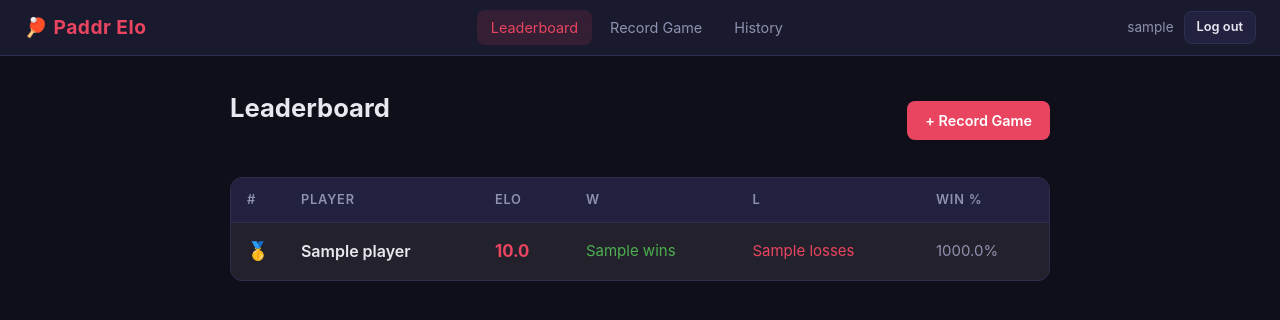
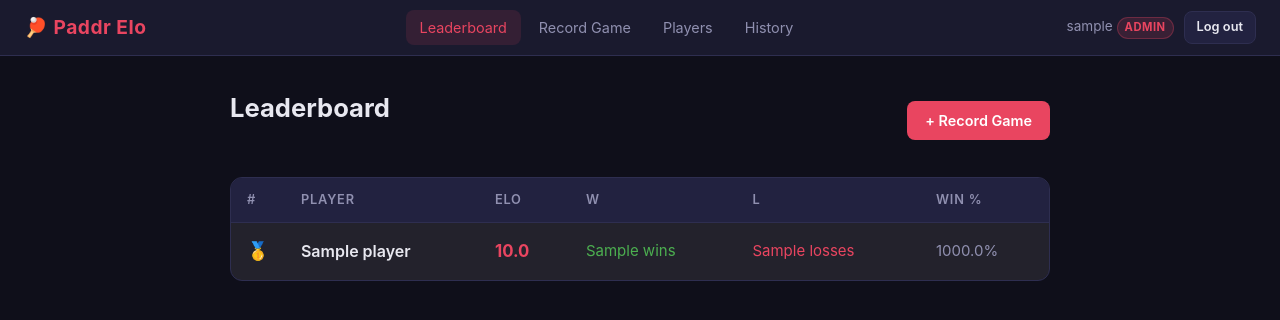
Before and after one commit to AidanHad26/Paddr-Elo, a Flask app: page / in a window 1280 px wide. Shown: the top 320 px of the page. Run offline with Flask 3, Linux system fonts and the light colour scheme; a user stored in the database is signed in; a database or web service that is not in the repository returns one stand-in record (values such as "Sample title"); some libraries are stand-ins or nearby versions.

Commit message:
changes made to login to allow for guests

```diff
--- a/app.py
+++ b/app.py
@@ -81,7 +81,6 @@ def logout():
 # ---------------------------------------------------------------------------
 
 @app.route("/")
-@login_required
 def index():
     players = database.get_leaderboard()
     return render_template("index.html", players=players)
@@ -92,13 +91,11 @@ def index():
 # ---------------------------------------------------------------------------
 
 @app.route("/record")
-@login_required
 def record_game_page():
     return render_template("record_game.html")
 
 
 @app.route("/record", methods=["POST"])
-@login_required
 def record_game():
     try:
         t1p1 = int(request.form["t1p1"])
@@ -165,27 +162,22 @@ def record_game():
 # ---------------------------------------------------------------------------
 
 @app.route("/history")
-@login_required
 def history():
     games = database.get_game_history()
     return render_template("history.html", games=games)
 
 
 # ---------------------------------------------------------------------------
-# Players (admin only)
+# Players — anyone can view and add; admin-only actions handled below
 # ---------------------------------------------------------------------------
 
 @app.route("/players")
-@login_required
-@admin_required
 def players():
     all_players = database.get_all_players()
     return render_template("players.html", players=all_players)
 
 
 @app.route("/players/add", methods=["POST"])
-@login_required
-@admin_required
 def add_player():
     name = request.form.get("name", "").strip()
     if not name or len(name) > 50:
@@ -195,7 +187,7 @@ def add_player():
         database.add_player(name)
         flash(f'Player "{name}" added!', "success")
     except psycopg2.IntegrityError:
-        flash(f'A player named "{name}" already exists.', "error")
+        flash(f'"{name}" is already on the roster.', "error")
     return redirect(url_for("players"))
 
 
@@ -315,7 +307,6 @@ def admin_reset_password(user_id):
 # ---------------------------------------------------------------------------
 
 @app.route("/api/players")
-@login_required
 def api_players():
     players = database.get_all_players()
     return jsonify([
--- a/templates/base.html
+++ b/templates/base.html
@@ -12,15 +12,19 @@
     <div class="nav-links">
       <a href="{{ url_for('index') }}" {% if request.endpoint == 'index' %}class="active"{% endif %}>Leaderboard</a>
       <a href="{{ url_for('record_game_page') }}" {% if request.endpoint == 'record_game_page' %}class="active"{% endif %}>Record Game</a>
+      <a href="{{ url_for('players') }}" {% if request.endpoint in ('players', 'add_player', 'edit_player', 'delete_player') %}class="active"{% endif %}>Players</a>
       <a href="{{ url_for('history') }}" {% if request.endpoint == 'history' %}class="active"{% endif %}>History</a>
-      {% if current_user.is_admin %}
-        <a href="{{ url_for('players') }}" {% if request.endpoint in ('players', 'add_player', 'edit_player', 'delete_player') %}class="active"{% endif %}>Players</a>
+      {% if current_user.is_authenticated and current_user.is_admin %}
         <a href="{{ url_for('admin_users') }}" {% if request.endpoint in ('admin_users', 'admin_add_user', 'admin_delete_user', 'admin_reset_password') %}class="active"{% endif %}>Users</a>
       {% endif %}
     </div>
     <div class="nav-user">
-      <span class="nav-username">{{ current_user.username }}{% if current_user.is_admin %} <span class="admin-badge">admin</span>{% endif %}</span>
-      <a href="{{ url_for('logout') }}" class="btn btn-secondary" style="font-size: 0.8rem; padding: 5px 12px;">Log out</a>
+      {% if current_user.is_authenticated %}
+        <span class="nav-username">{{ current_user.username }} <span class="admin-badge">admin</span></span>
+        <a href="{{ url_for('logout') }}" class="btn btn-secondary" style="font-size: 0.8rem; padding: 5px 12px;">Log out</a>
+      {% else %}
+        <a href="{{ url_for('login') }}" class="btn btn-secondary" style="font-size: 0.8rem; padding: 5px 12px;">Admin Login</a>
+      {% endif %}
     </div>
   </nav>
 
--- a/templates/login.html
+++ b/templates/login.html
@@ -32,6 +32,11 @@
           Log In
         </button>
       </form>
+      <div style="text-align: center; margin-top: 20px;">
+        <a href="{{ url_for('index') }}" style="color: var(--text-muted); font-size: 0.85rem; text-decoration: none;">
+          Continue as Guest →
+        </a>
+      </div>
     </div>
   </div>
 </body>
--- a/templates/players.html
+++ b/templates/players.html
@@ -24,7 +24,7 @@
         <th>Name</th>
         <th>Current Elo</th>
         <th>Joined</th>
-        <th>Actions</th>
+        {% if current_user.is_authenticated and current_user.is_admin %}<th>Actions</th>{% endif %}
       </tr>
     </thead>
     <tbody>
@@ -33,6 +33,7 @@
         <td class="player-name">{{ player.name }}</td>
         <td class="elo-cell">{{ "%.1f"|format(player.elo) }}</td>
         <td style="color: var(--text-muted); font-size: 0.85rem;">{{ player.created_at or '—' }}</td>
+        {% if current_user.is_authenticated and current_user.is_admin %}
         <td>
           <div style="display: flex; gap: 8px;">
             <a href="{{ url_for('edit_player', player_id=player.id) }}" class="btn btn-secondary" style="font-size: 0.8rem; padding: 4px 12px;">Edit</a>
@@ -42,6 +43,7 @@
             </form>
           </div>
         </td>
+        {% endif %}
       </tr>
       {% endfor %}
     </tbody>
```
